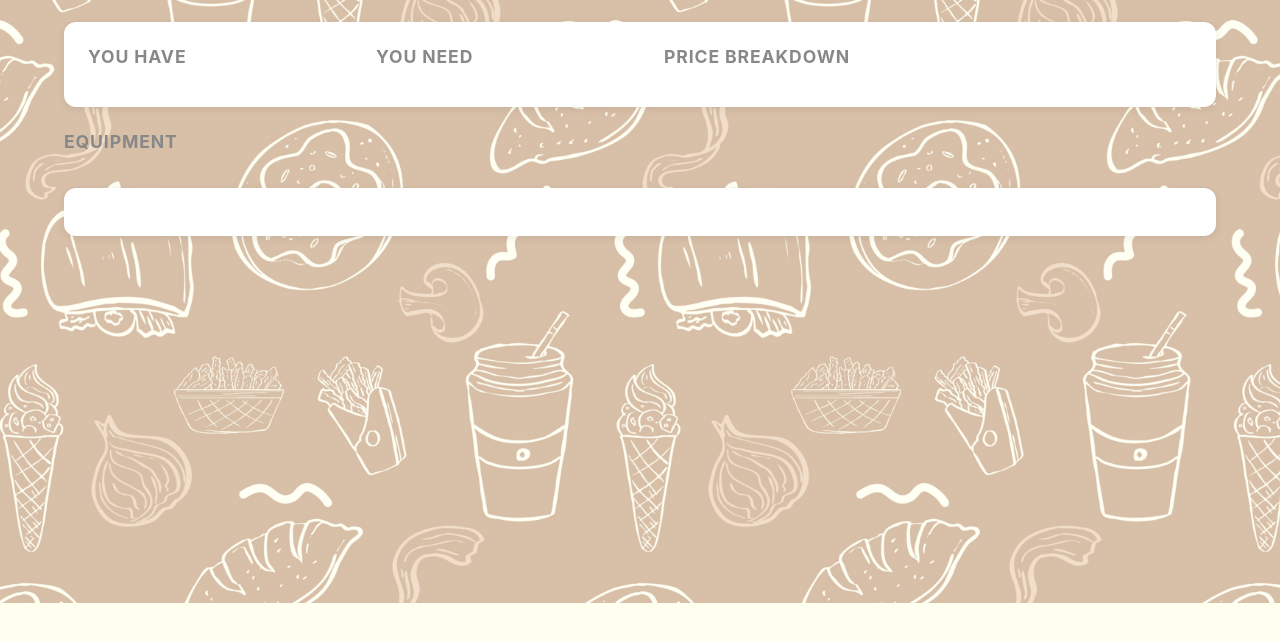
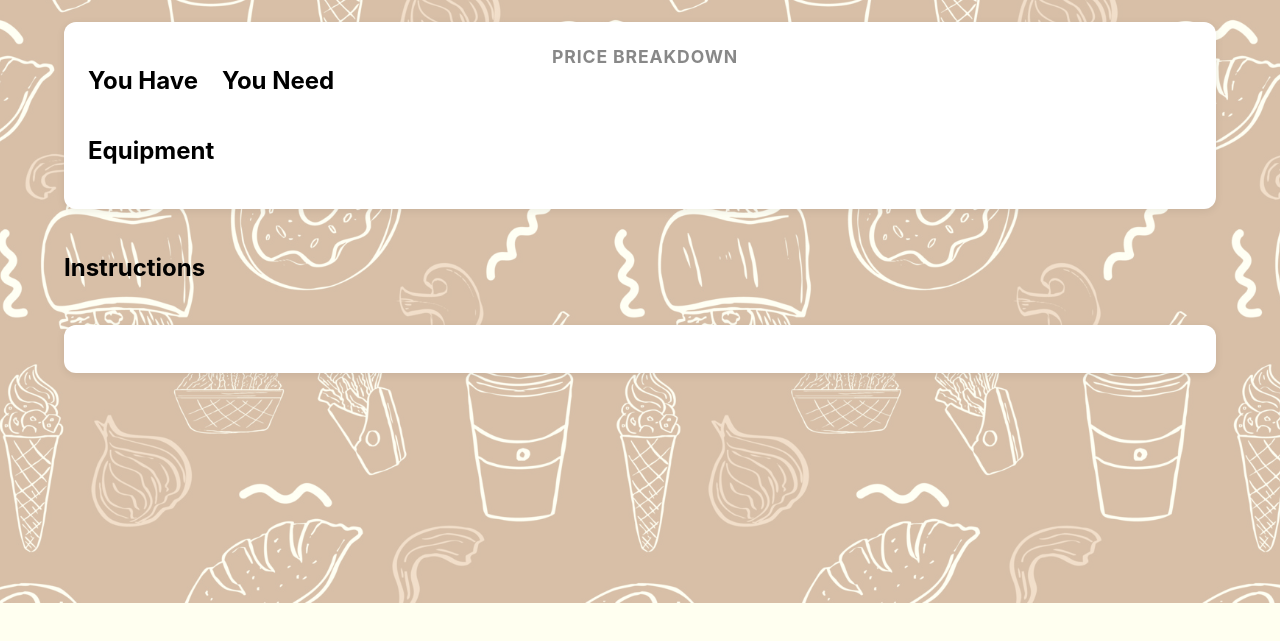
Before and after one commit to alvs210/Budget-Recipe-App, a plain HTML site: page recipe.html in a window 1280 px wide. Shown: the part 197-838 px from the top of the page. Drawn offline with Linux system fonts and the light colour scheme; no server answers.

Commit message:
stylistic changes

```diff
--- a/recipe.html
+++ b/recipe.html
@@ -20,6 +20,8 @@
     <img class="detail-image" src="" alt="" />
 
     <div class="summary-grid">
+      <div class="summary-left">
+        <div class="summary-top">
           <div class="summary-block">
               <h2>You Have</h2>
               <ul id="have-list"></ul>
@@ -27,20 +29,28 @@
           <div class="summary-block">
               <h2>You Need</h2>
               <ul id="need-list"></ul>
+              <p class="missing-cost"></p>
+          </div>
         </div>
           <div class="summary-block">
+              <h2>Equipment</h2>
+              <ul id="equipment-list"></ul>
+          </div>
+      </div>
+      <div class="summary-right">
           <h2>Price Breakdown</h2>
-            <p class="missing-cost"></p>
           <div class="price-widget"></div>
       </div>
   </div>
 
-    <div class="summary-block">
-        <h2>Equipment</h2>
+    <!-- <div class="summary-block">
         <ul id="equipment-list"></ul>
+    </div> -->
+
+    <h2>Instructions</h2>
+
+    <div class="detail-instructions">
     </div>
-
-    <div class="detail-instructions"></div>
 
 </main>
 
--- a/style.css
+++ b/style.css
@@ -376,17 +376,43 @@ input[type="range"]::-webkit-slider-thumb {
 } */
 
 .summary-grid {
-    width: 100%;
-    display: grid;
-    grid-template-columns: 1fr 1fr 2fr;
-    gap: 24px;
+    display: flex;
+    flex-direction: row;
+    gap: 2px;
     background: white;
     border-radius: 12px;
     padding: 24px;
     box-shadow: 0 2px 8px rgba(0,0,0,0.08);
+    width: 100%;
 }
 
-.summary-block h2 {
+.summary-left {
+    display: flex;
+    flex-direction: column;
+    gap: 1px;
+    flex: 1;
+}
+
+.summary-top {
+    display: flex;
+    flex-direction: row;
+    gap: 24px;
+}
+
+.summary-right {
+    width: 640px;
+    min-width: 340px;
+}
+
+.summary-right h2 {
+    font-size: 1.1rem;
+    text-transform: uppercase;
+    letter-spacing: 0.05em;
+    color: #888;
+    margin: 0 0 12px;
+}
+
+/* .summary-block h2 {
     font-size: 1.1rem;
     text-transform: uppercase;
     letter-spacing: 0.05em;
@@ -395,11 +421,11 @@ input[type="range"]::-webkit-slider-thumb {
 }
 
 .summary-block ul {
-    /* grid-template-columns: 0.25fr 0.25fr 2fr; */
-    list-style: disc;
+    grid-template-columns: 0.25fr 0.25fr 2fr; */
+    /* list-style: disc;
     padding-left: 16px;
     margin: 0;
-}
+} */
 
 /* #need-list {
     list-style: disc
```
Lines whose indentation alone changed are shown as unchanged.
